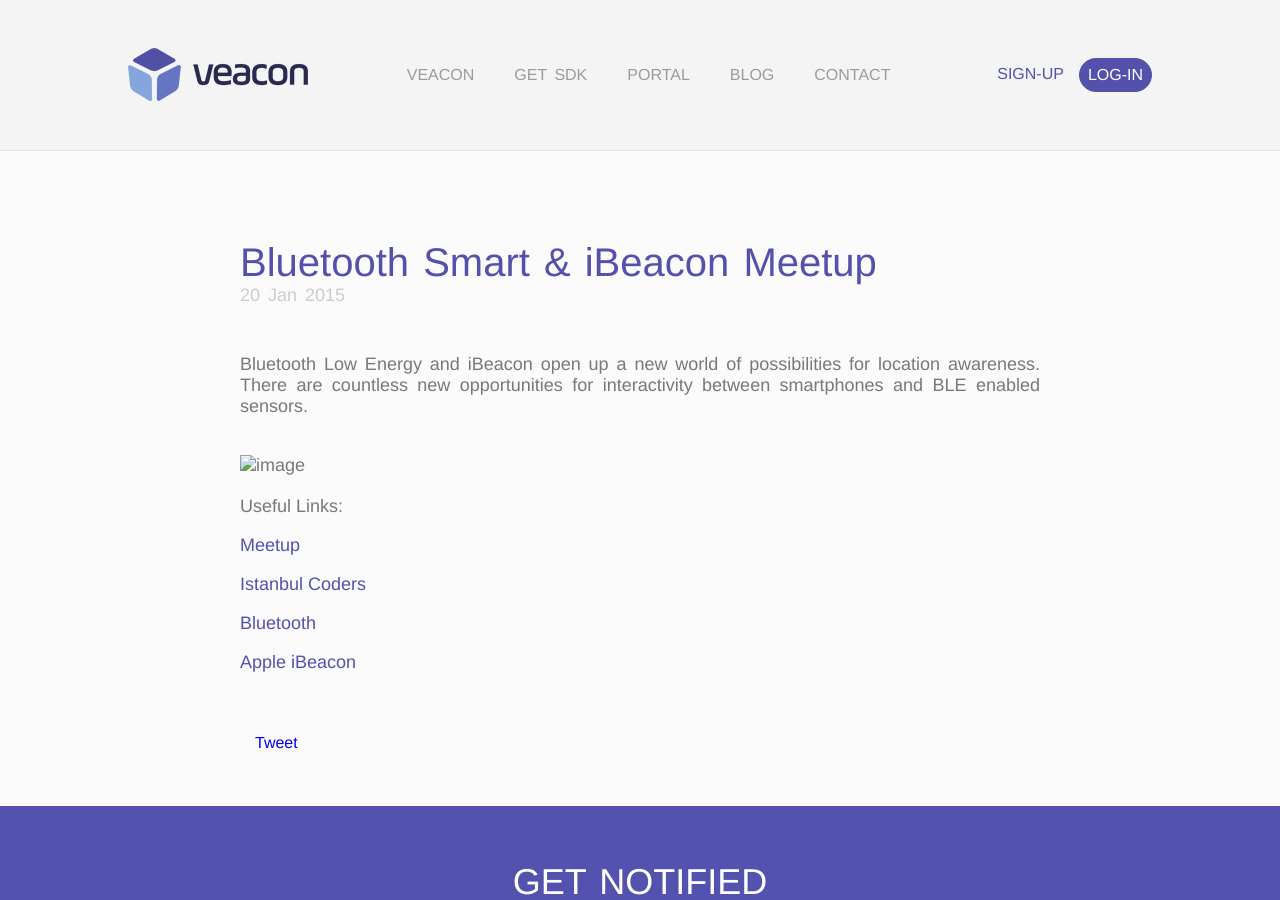
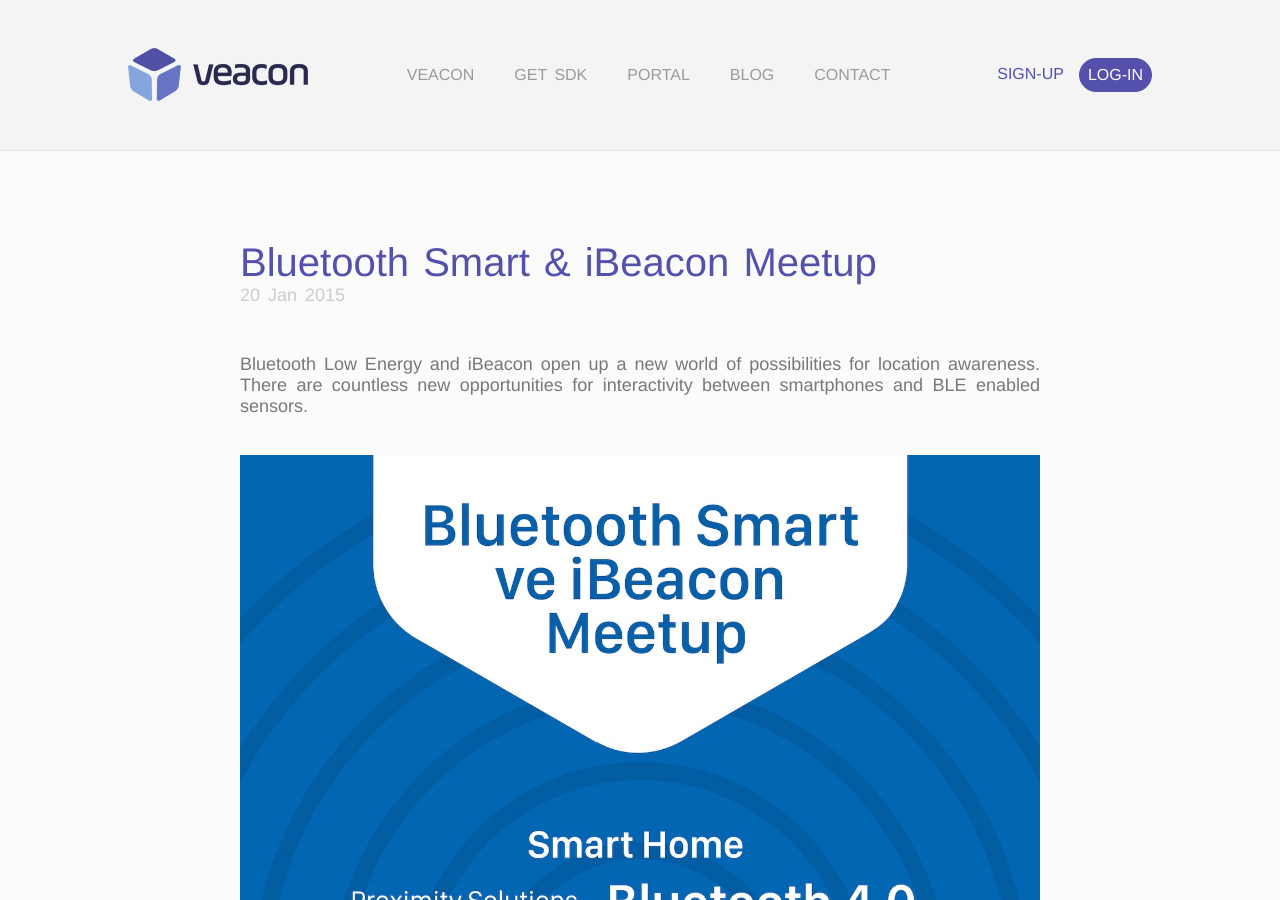
Before and after one commit to Valensas/veacon.com, a Jekyll site: the page built from _posts/2015-01-20-BLE-event.md, in a window 1280 px wide and 900 px high. Built offline with Jekyll 4.4.1, drawn with Linux system fonts in a browser that asks for light colours; comment, search, counter and statistics services are not loaded.

Commit message:
Update 2015-01-20-BLE-event.md

```diff
--- a/_posts/2015-01-20-BLE-event.md
+++ b/_posts/2015-01-20-BLE-event.md
@@ -4,7 +4,7 @@
 ---
 Bluetooth Low Energy and iBeacon open up a new world of possibilities for location awareness. There are countless new opportunities for interactivity between smartphones and BLE enabled sensors.
 
-![image](../blog_images/BLE_Poster.jpg)
+![image](https://raw.githubusercontent.com/Valensas/veacon.com/gh-pages/blog_images/BLE_Poster.jpg)
 
 Useful Links:
 
```
